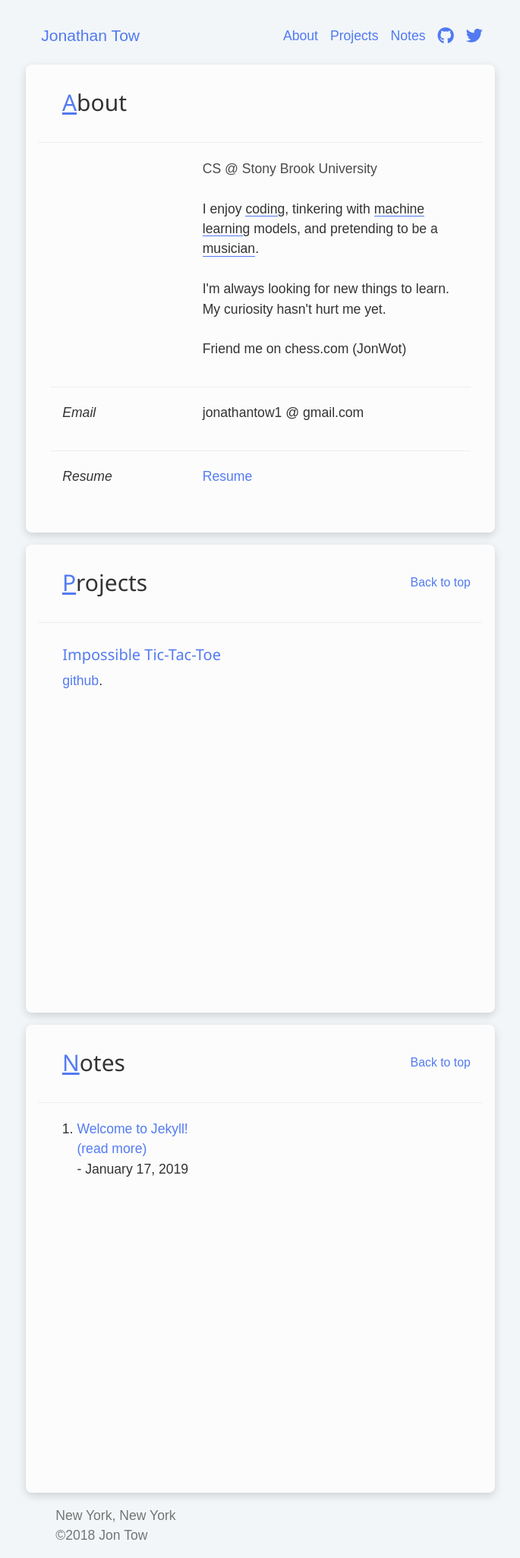
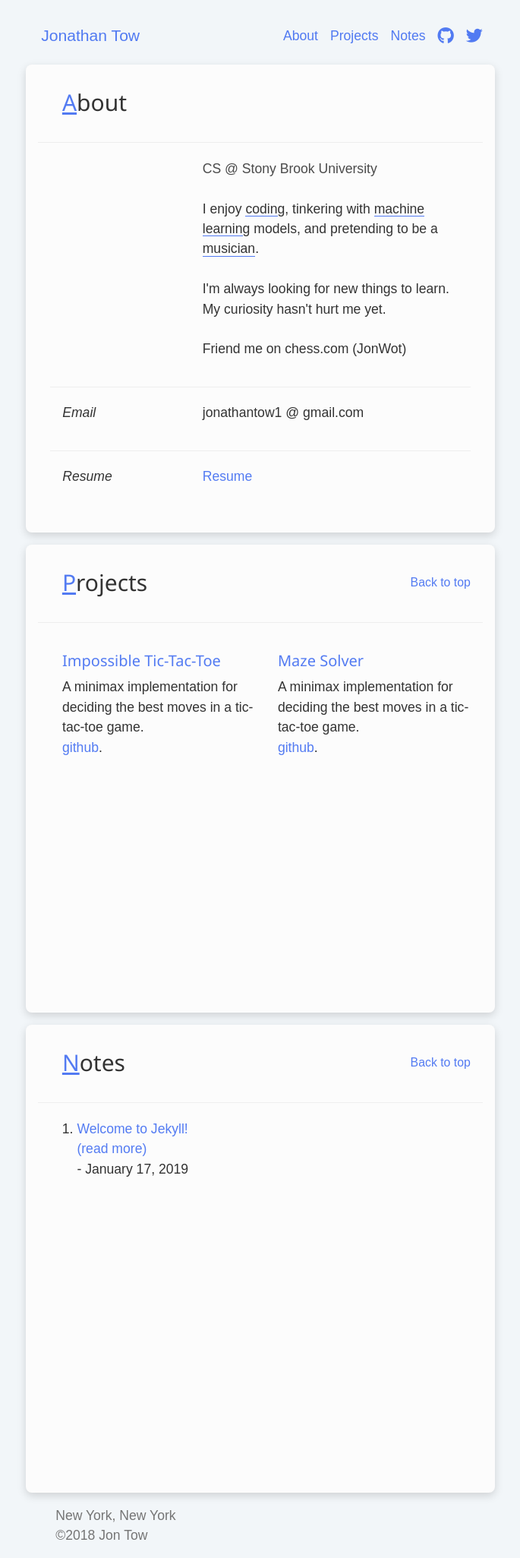
Before and after one commit to jon-tow/jon-tow.github.io, a Jekyll site: the page built from index.html, in a window 1280 px wide. Shown: the whole page at 76% size, without its empty margins (297-982 px from the left). Built offline with Jekyll 4.4.1, drawn with Linux system fonts in a browser that asks for light colours; nearby versions of some CDN libraries.

Commit message:
update project section

```diff
--- a/_includes/_sections/projects.html
+++ b/_includes/_sections/projects.html
@@ -10,35 +10,33 @@
   <!-- Content -->
   <div class="w3-container">
     <!-- Note Projects Row -->
-    <div class="w3-row">
+    <div class="project-row row">
       <!-- Column Content -->
-      <div class="w3-container w3-twothird">
+      <div class="project-item col-sm">
         <h4>
           <a href="projects/impossible-tic-tac-toe/index.html">
             Impossible Tic-Tac-Toe
           </a>
         </h4>
-        <a href="https://github.com/jon-tow/impossible-tic-tac-toe">github</a>.
-        <!-- <ol class="entry-previews"> -->
-        <!--   {% for project in site.projects %} -->
-        <!--   {% if project.level == 0 %} -->
-        <!--   <li> -->
-        <!--     <p class="post-preview"> -->
-        <!--       <a href="{{ project.url }}"> -->
-        <!-- 	{{ project.title }} -->
-        <!-- 	<br> -->
-        <!--       </a> -->
+        <p>
+          A minimax implementation for deciding the best moves in a tic-tac-toe game.
+          <br/>
+          <a href="https://github.com/jon-tow/impossible-tic-tac-toe">github</a>.
+        </p>
+      </div>
+      <!-- Column Content -->
+      <div class="project-item col-sm">
+        <h4>
+          <a href="projects/maze-solver/index.html">
+            Maze Solver
+          </a>
+        </h4>
+        <p>
+          A minimax implementation for deciding the best moves in a tic-tac-toe game.
+          <br/>
+          <a href="https://github.com/jon-tow/maze-solver">github</a>.
+        </p>
 
-        <!--       {{project.description}} -->
-
-        <!--       <a href="{{ project.url }}"> -->
-        <!-- 	(read more) -->
-        <!--       </a> -->
-        <!--     </p> -->
-        <!--   </li> -->
-        <!--   {% endif %} -->
-        <!--   {% endfor %} -->
-        <!-- </ol> -->
       </div>
       <!-- End of Note Projects Row -->
     </div>
--- a/css/main.css
+++ b/css/main.css
@@ -201,6 +201,14 @@ blockquote {
 }
 /*-------------*/
 
+/* Project Styling */
+.project-row {
+  padding-left: .9em;
+}
+.project-item {
+  margin-top: .5em;
+}
+/*------------*/
 
 /* Footer Styling */
 footer {
```
